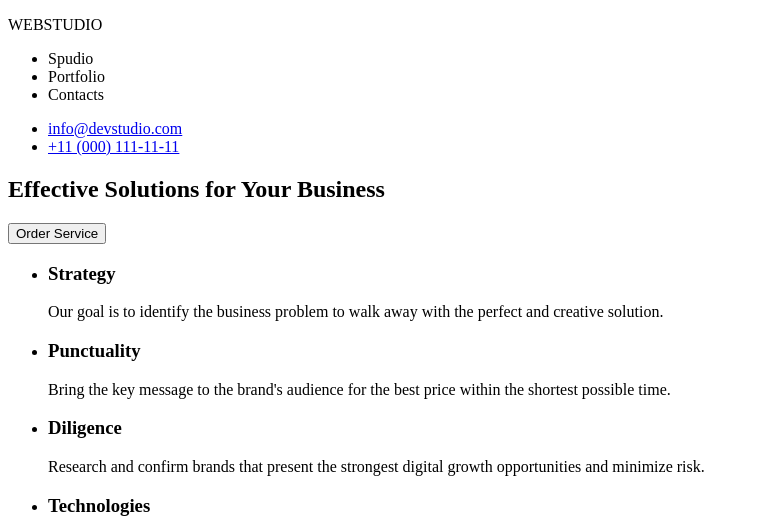
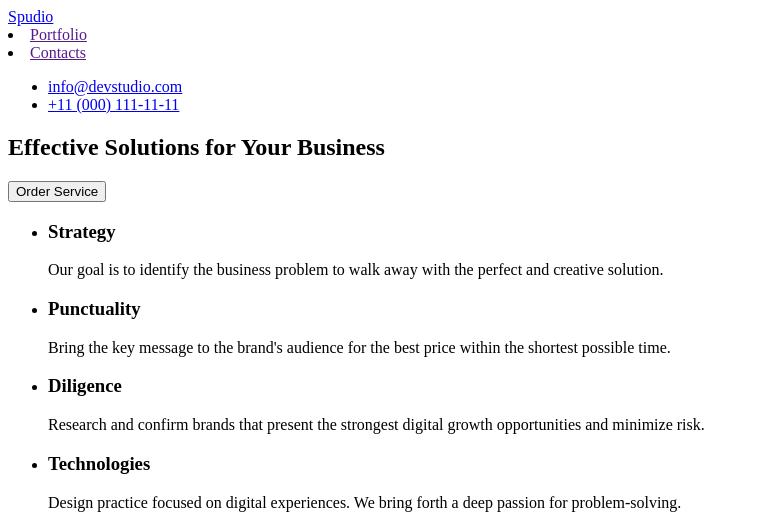
Before and after one commit to MagdalenaKrzyzyk/goit-markup-hw-01, a plain HTML site: page index.html in a window 1280 px wide. Shown: the top 528 px of the page, without its empty margins (0-759 px from the left). Drawn offline with Linux system fonts and the light colour scheme.

Commit message:
Update index.html
dodatkowe poprawki

```diff
--- a/index.html
+++ b/index.html
@@ -7,18 +7,19 @@
   </head>
   <body>
     <header>
-      <p><span>WEB</span><span>STUDIO</span></p>
       <nav>
+      <a href="./index.html>WEBSTUDIO</a>
         <ul>
-          <li>Spudio</li>
-          <li>Portfolio</li>
-          <li>Contacts</li>
+          <li><a href="">Spudio</li>
+          <li><a href="">Portfolio</li>
+          <li><a href="">Contacts</li>
         </ul>
       </nav>
-      <ul>
-        <li><a href="mailto:info@devstudio.com">info@devstudio.com</a></li>
+      <adress>
+     <ul>
+        <li><a href=”mailto:info@devstudio.com”>info@devstudio.com</a></li>
         <li><a href="tel:+110001111111">+11 (000) 111-11-11</a></li>
-      </ul>
+      </ul> </adress>
     </header>
     <main>
       <section>
@@ -133,7 +134,7 @@
       </section>
     </main>
     <footer>
-      <p><span>WEB</span><span>STUDIO</span></p>
+     <a href="./index.html>WEBSTUDIO</a>
       <p>
         Increase the flow of customers and sales for your business with digital
         marketing & growth solutions.
```
